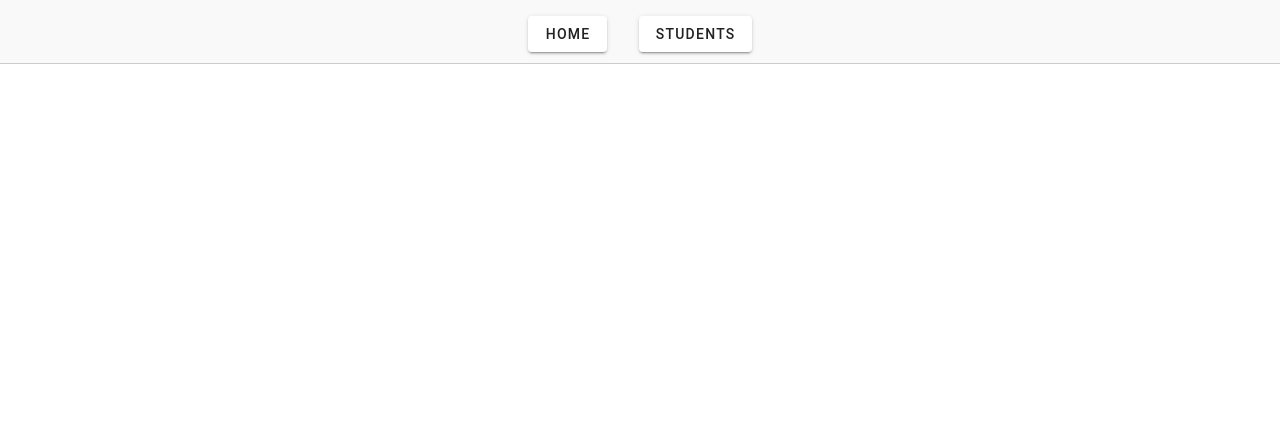
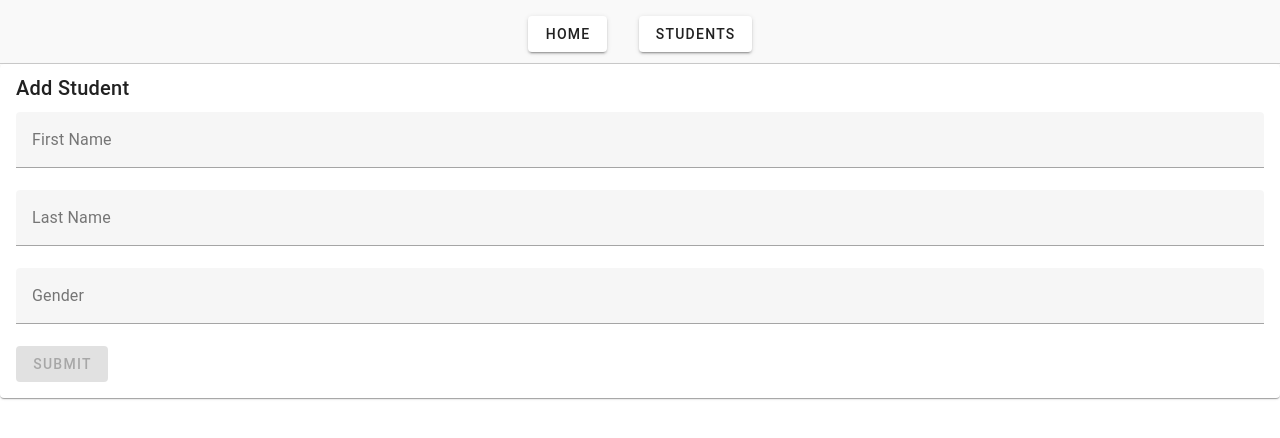
Before and after one commit to SanderBaensPXL/pe_webadv, a Vue app in the folder PeWeb/: page /add-student in a window 1280 px wide. Before the commit this address had no page. Shown: the top 438 px of the page. Built offline with nearby package versions, Linux system fonts and the light colour scheme.

Commit message:
Added Post request to add a new student to the json-server

```diff
--- /dev/null
+++ b/PeWeb/src/components/AddStudentComponent.vue
@@ -0,0 +1,64 @@
+<script>
+import { useStudentsStore } from "@/stores/students";
+
+export default {
+  name: 'AddStudentComponent',
+  data() {
+    return {
+      valid: true,
+      store: useStudentsStore(),
+      firstname: '',
+      lastname: '',
+      gender: null,
+    };
+  },
+  methods: {
+    submit() {
+      if (this.$refs.form.validate()) {
+        const student = {
+          firstname: this.firstname,
+          lastname: this.lastname,
+          gender: this.gender,
+        };
+        // Correctly get the store instance and call the action
+        this.store.addStudent(student);
+        this.$router.push({ name: 'studentlist' }); // Adjust the route as necessary
+      }
+    },
+  },
+};
+</script>
+
+<template>
+  <v-card>
+    <v-card-title>Add Student</v-card-title>
+    <v-card-text>
+      <v-form ref="form" v-model="valid" lazy-validation>
+        <v-text-field
+            v-model="firstname"
+            :rules="[v => !!v || 'First name is required']"
+            label="First Name"
+            required
+        ></v-text-field>
+        <v-text-field
+            v-model="lastname"
+            :rules="[v => !!v || 'Last name is required']"
+            label="Last Name"
+            required
+        ></v-text-field>
+        <v-select
+            v-model="gender"
+            :items="['male', 'female']"
+            :rules="[v => !!v || 'Gender is required']"
+            label="Gender"
+            required
+        ></v-select>
+        <v-btn :disabled="!valid" @click="submit">Submit</v-btn>
+      </v-form>
+    </v-card-text>
+  </v-card>
+</template>
+
+<style scoped>
+
+</style>
--- a/PeWeb/src/components/AllStudentsComponent.vue
+++ b/PeWeb/src/components/AllStudentsComponent.vue
@@ -7,9 +7,15 @@
           elevation="5"
       >
         <v-list v-if="loaded" elevation="5">
-          <v-list-item v-for="student in studentsWithFullName" :key="student.id" @click="selectStudent(student.id, student.fullname)">
+          <v-list-item v-for="student in studentsWithFullName" :key="student.id"
+                       @click="selectStudent(student.id, student.fullname)">
             <v-list-item-content>
               <v-list-item-title>{{ student.fullname }}</v-list-item-title>
+            </v-list-item-content>
+          </v-list-item>
+          <v-list-item id="addStudent" @click="$router.push({ name: 'AddStudent' })">
+            <v-list-item-content>
+              <v-list-item-title>Add Student</v-list-item-title>
             </v-list-item-content>
           </v-list-item>
         </v-list>
@@ -18,14 +24,15 @@
     </div>
     <div id="resultsList">
       <v-card :elevation="15" :height="800" :width="1000" rounded>
-        <StudentResultComponent :studentId="selectedStudentId" :student-name="selectedStudentName"></StudentResultComponent>
+        <StudentResultComponent :studentId="selectedStudentId"
+                                :student-name="selectedStudentName"></StudentResultComponent>
       </v-card>
     </div>
   </div>
 </template>
 
 <script>
-import { useStudentsStore } from "@/stores/students";
+import {useStudentsStore} from "@/stores/students";
 import StudentResultComponent from "@/components/StudentResultComponent.vue";
 
 export default {
@@ -55,8 +62,8 @@ export default {
       }
     });
   },
-  methods:{
-    selectStudent(id, name){
+  methods: {
+    selectStudent(id, name) {
       this.selectedStudentId = id;
       this.selectedStudentName = name;
     }
@@ -65,7 +72,12 @@ export default {
 </script>
 
 <style>
-  #wrapper{
+#addStudent {
+  background-color: black;
+  color: white;
+}
+
+#wrapper {
   margin-top: 2em;
   display: grid;
   grid-template-columns: 1fr 3fr;
@@ -74,7 +86,8 @@ export default {
   align-content: center;
   align-items: center;
 }
-  #studentList{
+
+#studentList {
   justify-self: end;
   align-self: start;
 }
--- a/PeWeb/src/router/index.js
+++ b/PeWeb/src/router/index.js
@@ -1,6 +1,7 @@
 import { createRouter, createWebHistory } from 'vue-router'
 import HomeView from '../views/HomeView.vue'
 import StudentListView from '../views/StudentListView.vue'
+import AddStudentView from "@/views/AddStudentView.vue";
 
 const router = createRouter({
   history: createWebHistory(import.meta.env.BASE_URL),
@@ -14,6 +15,11 @@ const router = createRouter({
       path: '/studentlist',
       name: 'studentlist',
       component: StudentListView
+    },
+    {
+      path: '/add-student',
+      name: 'AddStudent',
+      component: AddStudentView
     }
   ]
 })
--- a/PeWeb/src/stores/students.js
+++ b/PeWeb/src/stores/students.js
@@ -22,6 +22,26 @@ export const useStudentsStore = defineStore('students', {
             } catch (error) {
                 this.error = error.message;
             }
+        },
+
+        async addStudent(student) {
+            try {
+                const response = await fetch('http://localhost:3000/students', {
+                    method: 'POST',
+                    headers: {
+                        'Content-Type': 'application/json',
+                    },
+                    body: JSON.stringify(student),
+                });
+                if (!response.ok) {
+                    let status = response.status;
+                    throw new Error(`error status code ${status}`);
+                }
+                const newStudent = await response.json();
+                this.students.push(newStudent);
+            } catch (error) {
+                this.error = error.message;
+            }
         }
-    }
+    },
 });
--- /dev/null
+++ b/PeWeb/src/views/AddStudentView.vue
@@ -0,0 +1,19 @@
+<template>
+  <div class="about">
+    <AddStudentComponent />
+  </div>
+</template>
+
+<script>
+import AddStudentComponent from "@/components/AddStudentComponent.vue";
+
+export default {
+  name: 'StudentListView',
+  components: {
+    AddStudentComponent
+  }
+}
+</script>
+
+<style>
+</style>
```
Also changed, not shown: 1 other file (tests, documents, lock files or other folders). Lines whose indentation alone changed are shown as unchanged.
